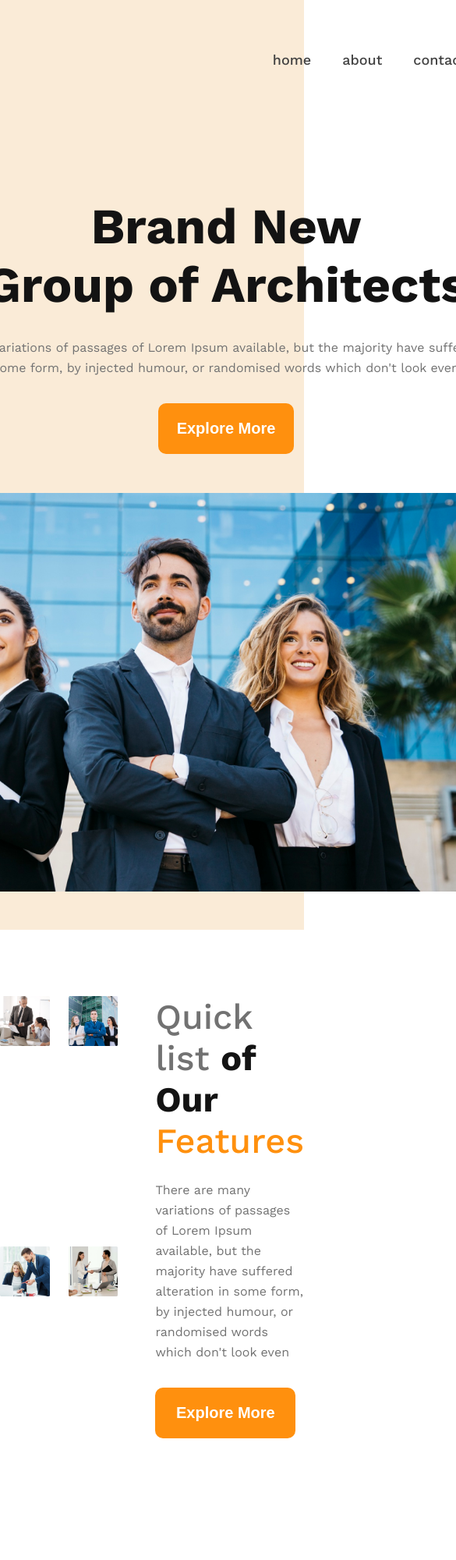
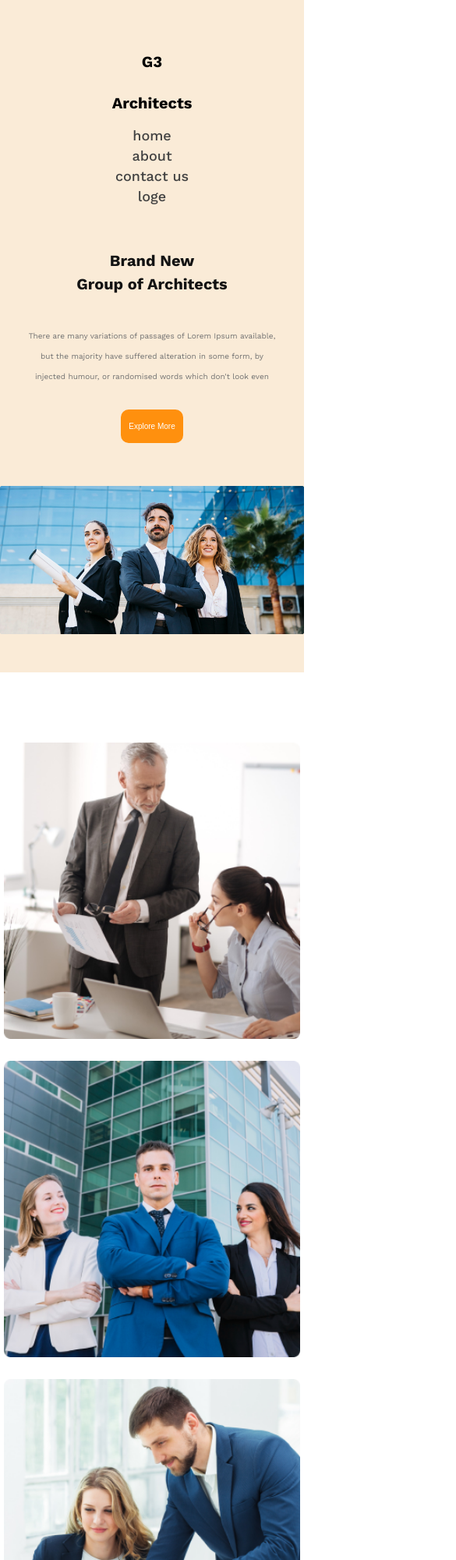
Before and after one commit to yahiamasud/portfolio-2, a plain HTML site: page index.html in a window 390 px wide. Shown: the top 2000 px of the page at 78% size, 585 px wide, since content can reach past the window. Drawn offline with nearby package versions, Linux system fonts and the light colour scheme.

Commit message:
responsive

```diff
--- a/accesst/css/meidea.css
+++ b/accesst/css/meidea.css
@@ -1,6 +1,138 @@
 /* this is the phone  use*/
-@media screen and (max-width:576px) {
-    /* this is the header nav */
+@media only screen and (max-width: 576px) {
+  .container{
+    width:100%;
+
+  }
+  .img-fliud{
+    width:100%;
+  }
+  /* this is header nav */
+  .nav{
+   display: grid;
+   justify-content:center;
+   text-align: center;
+
+  }
+  .logo h3{
+    font-size:20px;
+    margin:2%;
+
+  }
+  .nav-bar ul{
+    display: grid;
+    text-align: center;
+    justify-content: center;
+  }
+  .nav-bar ul li a{
+      padding:5px;
+
+  }
+  /* this is the bannar text */
+
+  .banar-text{
+    width:100%;
+    margin-left:0px;
+    margin-top:20px;
+
+  }
+  .bnnar-info{
+    padding:5px;
+  }
+  .bnnar-info h1{
+    padding:10px;
+    font-size: 20px;
+    line-height: 30px;
+    margin:5%;
+  }
+  .bnnar-info p{
+    padding:10px;
+    margin:5%;
+    font-size: 10px;
+  }
+  .btn{
+
+    padding:1em;
+    font-weight: 100;
+    font-size:10px;
+    background-color:#ff900e ;
+  }
+/* this is the main section  */
+
+/* this is the quick section  */
+  .container-quick{
+    width:100%;
+  }
+  .quick{
+    width:100%;
+    grid-template-columns: repeat(1,1fr);
+
+  }
+  .quick-img{
+    grid-template-columns: repeat(1 ,1fr);
+
+  }
+  .quick-text{
+
+    margin-left:0px;
+    text-align: center;
+
+  }
+  .quick-text h2{
+    margin:10px;
+    font-size: 20px;
+    line-height: 30px;
+  }
+  .quick-text p{
+    margin:5px;
+    font-size: 10px;
+    line-height: 20px;
+  }
+  .btn-w{
+    text-align: center;
+    width:100%;
+    padding:5px;
+  }
+/* this is the  */
+
+
+
+
+
+
+
+
+
+
+
+
+
+
+
+
+
+
+
+
+
+
+
+
+
+
+
+
+
+
+
+
+
+
+
+
+
+
+
 
 
 }
--- a/accesst/css/style.css
+++ b/accesst/css/style.css
@@ -147,6 +147,8 @@ this is header nav
     display: grid;
     grid-template-columns: repeat(2 ,1fr);
     gap:24px;
+    margin:5px;
+
 }
 .quick-text{
    margin-left:48px;
@@ -331,3 +333,7 @@ this is the my section
     border-radius: 8px;
     padding:39px;
 }
+
+.hide{
+    display: none;
+}
--- a/index.html
+++ b/index.html
@@ -7,10 +7,12 @@
     <title>portfulio-2</title>
 <!-- this is the css link -->
     <link rel="stylesheet" href="accesst/css/style.css">
+<!-- this is the responsive link -->
+    <link rel="stylesheet" href="accesst/css/meidea.css">
 </head>
 <body>
 <!-- this is the header start -->
-   <header class="container-fluid">
+   <header class="container-fluid ">
         <div class="container">
 <!-- this ist he nav -->
             <div class="nav">
@@ -44,7 +46,7 @@
 <!-- this the the main start -->
    <main>
 <!-- this the quick list section -->
-       <section class="container-fluid-t">
+       <section class="container-fluid-t ">
             <div class="container">
                 <div class="quick">
                     <div class="quick-img">
@@ -62,7 +64,7 @@
             </div>
        </section>
 <!-- this is the feature section -->
-       <section class="container-fluid-t">
+       <section class="container-fluid-t hide">
             <div class="container">
                 <div class="featur">
                     <div class="featur-text">
@@ -94,7 +96,7 @@
             </div>
        </section>
 <!-- this is the facts section -->
-       <section class="container-fluid-t">
+       <section class="container-fluid-t hide">
             <div class="container">
                 <div class="Faccts">
                     <h2>Some Facts</h2>
@@ -125,7 +127,7 @@
             </div>
         </section>
 <!-- this is the sponspors section -->
-        <section class="container-fluid-t">
+        <section class="container-fluid-t hide">
             <div class="container">
                 <div class="sponspor">
                     <h2>Our Sponspors</h2>
@@ -151,7 +153,7 @@
             </div>
         </section>
 <!-- my constom section -->
-        <section class="container-fluid-t">
+        <section class="container-fluid-t hide">
             <div class="container">
                 <div class="card">
                     <h2>This is the my section</h2>
@@ -177,7 +179,7 @@
         </section>
    </main>
 <!-- this isthe footer -->
-   <footer>
+   <footer class="hide">
         <div class="container-fluid-t">
             <div class="container">
                <div class="footer">
```
